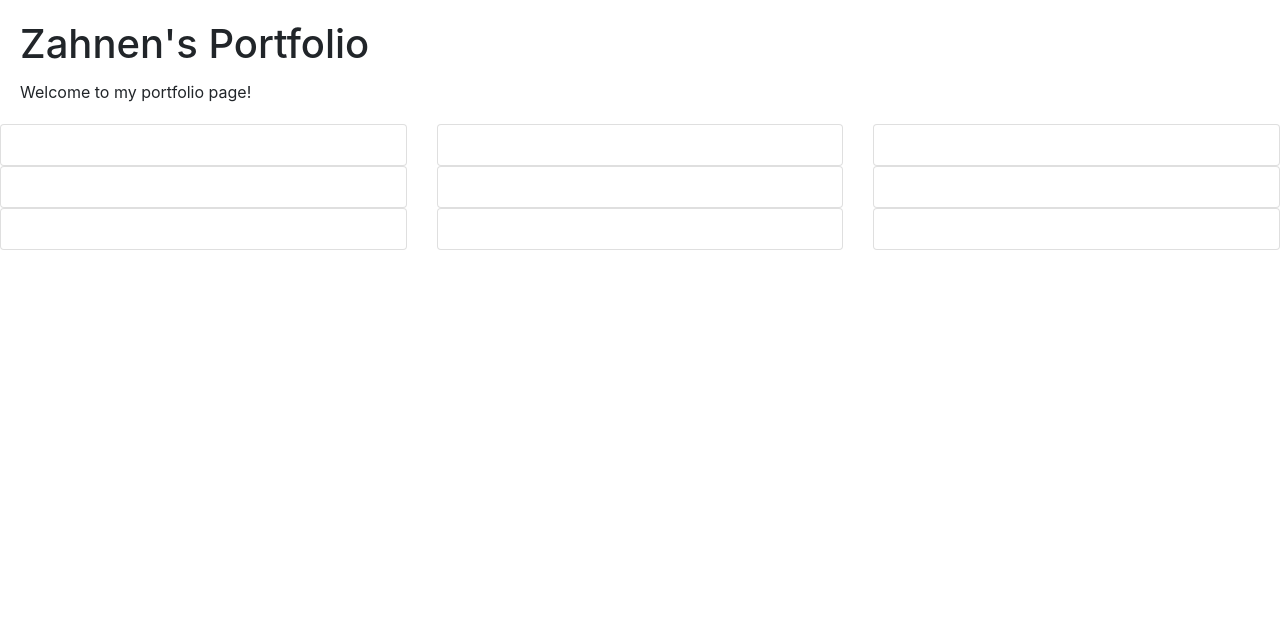
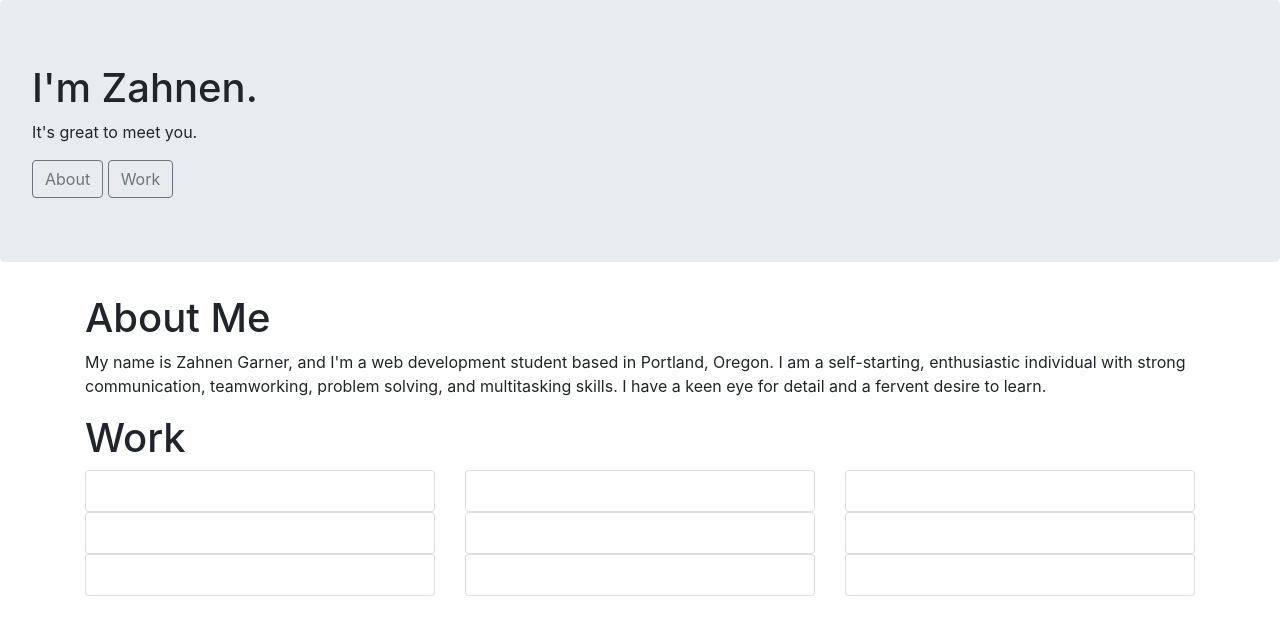
Before and after one commit to Zahnen/portfolio, a plain HTML site: page index.html in a window 1280 px wide. Drawn offline with Linux system fonts and the light colour scheme.

Commit message:
add jumbotron, buttons within jumbotron, about me text

```diff
--- a/index.html
+++ b/index.html
@@ -6,15 +6,18 @@
   <title>Zahnen Garner</title>
 </head>
 <body>
-  <div class="container>"
-    <div class="card-header">
-      <div class="card-body">
-        <h1 class="card-title">Zahnen's Portfolio</h1>
-        <p class="card-text">Welcome to my portfolio page!</p>
-      </div>
-    </div>
+  <div class="jumbotron">
+    <h1>I'm Zahnen.</h1>
+    <p>It's great to meet you.</p>
+    <button type="button" class="btn btn-outline-secondary">About</button>
+    <button type="button" class="btn btn-outline-secondary">Work</button>
   </div>
-  <div>
+  <div class="container">
+    <h1>About Me</h1>
+    <p>My name is Zahnen Garner, and I'm a web development student based in Portland, Oregon. I am a self-starting, enthusiastic individual with strong communication, teamworking, problem solving, and multitasking skills. I have a keen eye for detail and a fervent desire to learn.</p>
+  </div>
+  <div class="container">
+    <h1>Work</h1>
     <div class="row">
       <div class="col-md-4">
         <div class="card">
```
